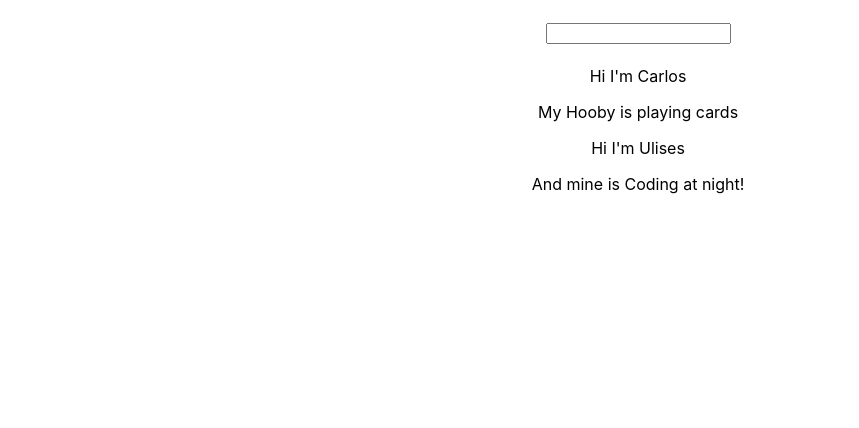
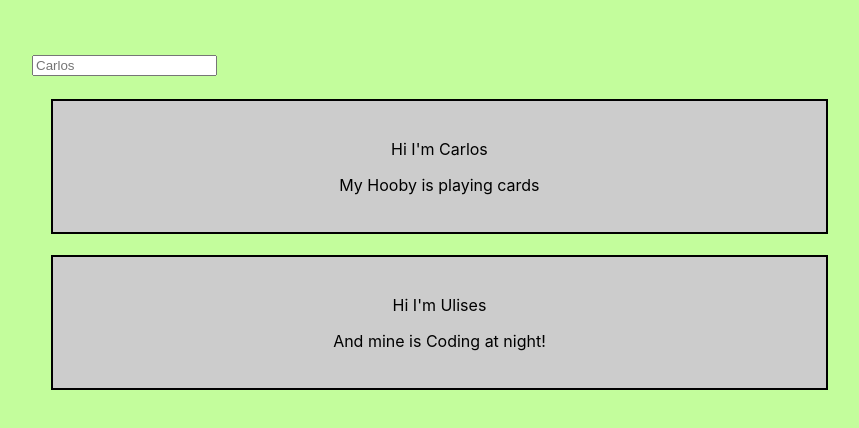
Before and after one commit to Ulises961/Assignments-React, a React (Create React App) app: page / in a window 1280 px wide. Shown: the top 428 px of the page, without its empty margins (2-861 px from the left). Built offline with nearby package versions, Linux system fonts and the light colour scheme.

Commit message:
Assignment 1 refined

```diff
--- a/src/App.css
+++ b/src/App.css
@@ -1,5 +1,12 @@
+body{
+  background-color: rgb(195, 253, 156);
+
+}
+
 .App {
-  text-align: center;
+  text-align: left;
+  padding: 1rem;
+  margin: 1rem;
 }
 
 .buttonStyle{
--- a/src/App.js
+++ b/src/App.js
@@ -28,7 +28,7 @@ class App extends Component {
     return (
 
       <div className="App">
-          <UserInput changed={this.changeUserNameHandler} name={'input'}/>
+          <UserInput changed={this.changeUserNameHandler} userName={this.state.users[0].user}/>
           <UserOutput user={this.state.users[0].user}>My Hooby is playing cards</UserOutput>
           <UserOutput user={this.state.users[1].user}>And mine is Coding at night!</UserOutput>
       </div>
--- a/src/UserInput/UserInput.css
+++ b/src/UserInput/UserInput.css
@@ -1,15 +1,11 @@
+
 .input{
     margin: 20px auto;
     padding: 2px;
-
-
-
 }
 
 .input > .field:focus{
-    border: 4pt solid cadetblue;
+    border: 2pt solid red;
     border-radius: 4pt;
-
-    background-color: lightblue;
-
+    background-color: white;
 }
--- a/src/UserInput/UserInput.js
+++ b/src/UserInput/UserInput.js
@@ -1,13 +1,13 @@
 import React from 'react';
 import './UserInput.css';
 
-const Userinput = (props) => {
+const userInput = (props) => {
 
     return(
         <div className="input">
-            <input className="field" type='text' onChange={props.changed} value={props.user}></input>
+            <input className="field" type='text' onChange={props.changed} placeholder={props.userName}></input>
         </div>
     );
 }
 
-export default Userinput;
+export default userInput;
--- /dev/null
+++ b/src/UserOutput/UserOutput.css
@@ -0,0 +1,8 @@
+.UserOutput{
+    width: 60%;
+    padding: 16pt;
+    margin: 16pt;
+    border: 2px solid black;
+    background-color: #ccc;
+    text-align: center;
+}
--- a/src/UserOutput/UserOutput.js
+++ b/src/UserOutput/UserOutput.js
@@ -1,8 +1,9 @@
 import React from 'react';
+import "./UserOutput.css";
 
 const userOutput = (props) => {
   return (
-    <div>
+    <div className="UserOutput">
         <p>Hi I'm {props.user}</p>
         <p>{props.children}</p>
     </div>
```
Also changed, not shown: src/Person/Person.css (deleted, +0 -10 lines), src/Person/Person.js (deleted, +0 -13 lines).
